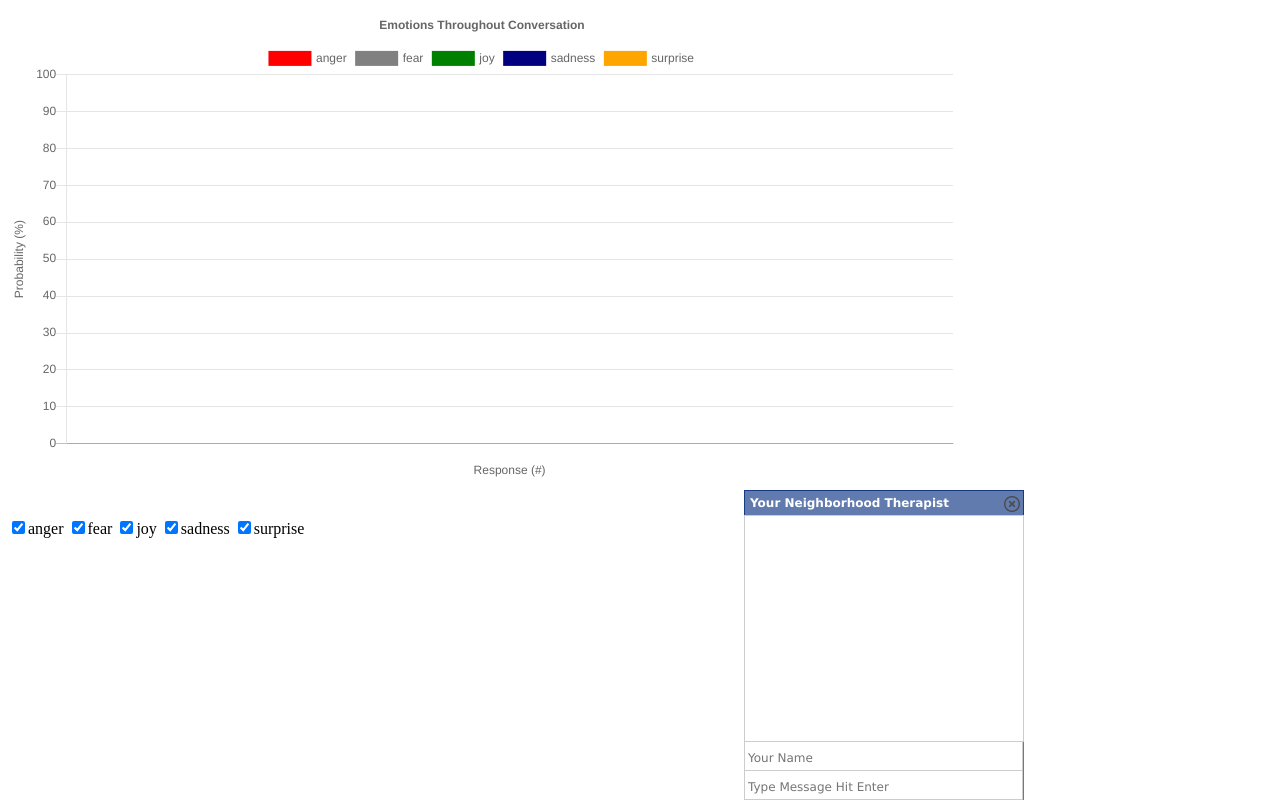
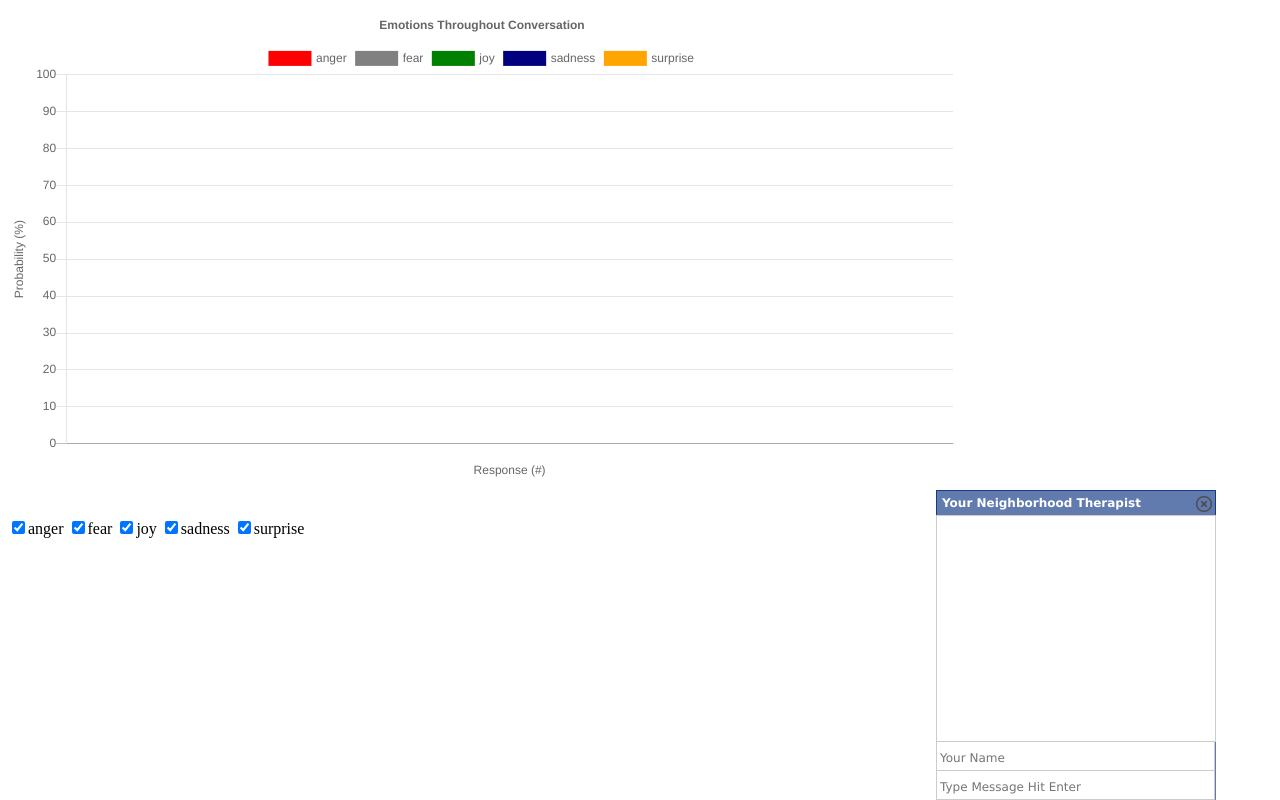
Before and after one commit to danielmcheng1/danielmcheng1.github.io, a Flask app: page / in a window 1280 px wide. Run offline with Flask 2, Linux system fonts and the light colour scheme; some libraries are stand-ins or nearby versions.

Commit message:
Move chat box to side

```diff
--- a/dev/emotibot_v2.0/static/css/chat.css
+++ b/dev/emotibot_v2.0/static/css/chat.css
@@ -3,7 +3,7 @@ Styling from: https://www.sanwebe.com/2013/04/creating-shout-box-facebook-style
 */
 .shout_box {
 background:#627BAE; width:280px; overflow:hidden;
-position:fixed; bottom:0; right:20%; z-index:9;
+position:fixed; bottom:0; right:5%; z-index:9;
 }
 .shout_box .header .close_btn {
 background: url('../img/close_btn.png') no-repeat 0px 0px;
```
